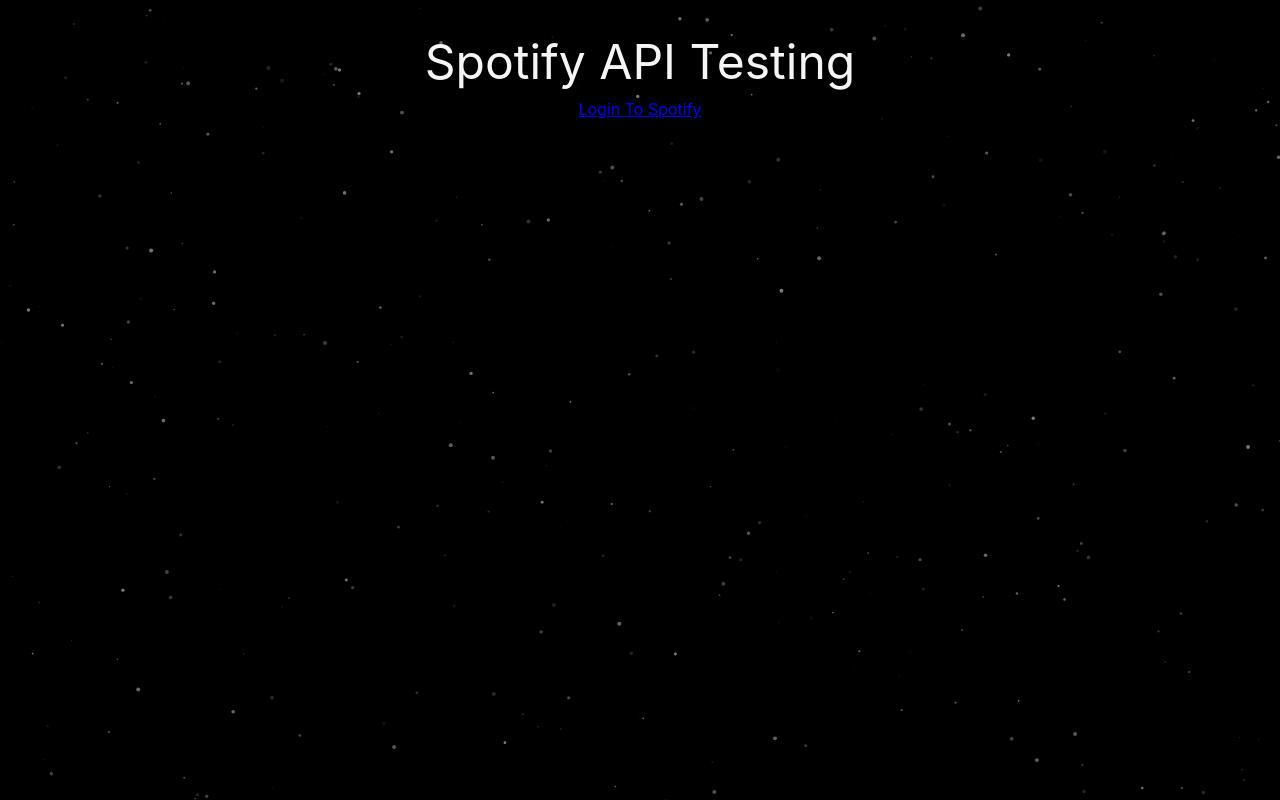
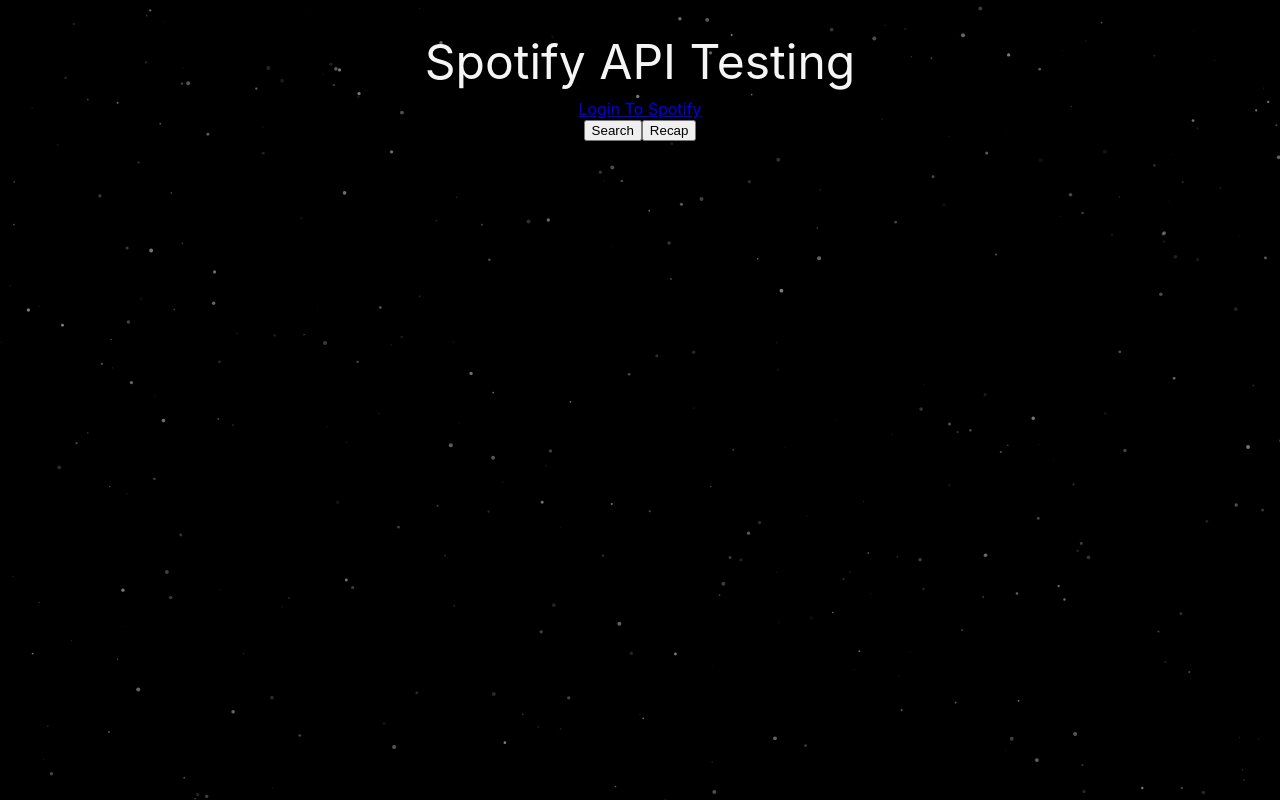
Before and after one commit to b718/spotify-app, a React (Create React App) app: page / in a window 1280 px wide. Built offline with nearby package versions, Linux system fonts and the light colour scheme.

Commit message:
Need to figure out Search/Recap buttons.

```diff
--- a/src/App.js
+++ b/src/App.js
@@ -18,6 +18,8 @@
   const [topTracks, setTopTracks] = useState([]);
   const [currTimeRange, setTimeRange] = useState("");
   const [currCount, setCurrCount] = useState(0);
+  const [search, setSearch] = useState(false);
+  const [recap, setRecap] = useState(false);
 
   //this useEffect will only run once as we do not
   //have it activate with something changing!
@@ -189,23 +191,10 @@
         </div>
       )}
 
-      {token ? (
-        <div className="searchDiv">
-          <h className="searhForHeader"> Search For Your Artists </h>
-          <form onSubmit={searchArtists}>
-            <input
-              type="text"
-              onChange={(e) => setSearchKey(e.target.value)}
-            ></input>
-
-            <button type="submit"> Start </button>
-          </form>
-        </div>
-      ) : (
-        <h> </h>
-      )}
-
-      {token ? <div> {renderArtists()} </div> : <h></h>}
+      <div className="btnSide">
+        <button>Search</button>
+        <button>Recap</button>
+      </div>
 
       {token ? (
         <div className="topUserItems">
@@ -226,6 +215,24 @@
       )}
 
       {token ? <div> {renderTopItems()} </div> : <h></h>}
+
+      {token ? (
+        <div className="searchDiv">
+          <h className="searhForHeader"> Search For Your Artists </h>
+          <form onSubmit={searchArtists}>
+            <input
+              type="text"
+              onChange={(e) => setSearchKey(e.target.value)}
+            ></input>
+
+            <button type="submit"> Start </button>
+          </form>
+        </div>
+      ) : (
+        <h> </h>
+      )}
+
+      {token ? <div> {renderArtists()} </div> : <h></h>}
     </div>
   );
 }
```
